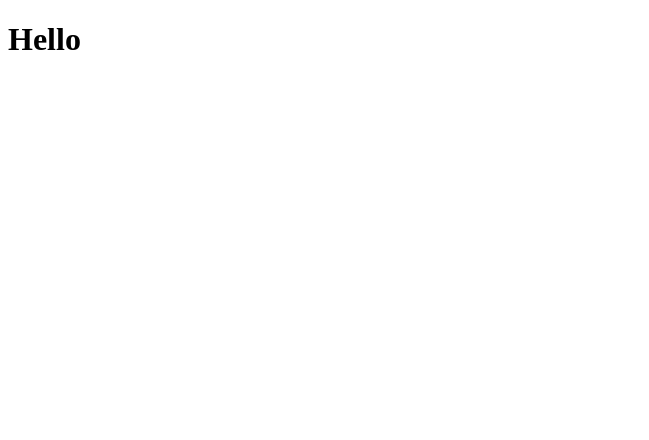
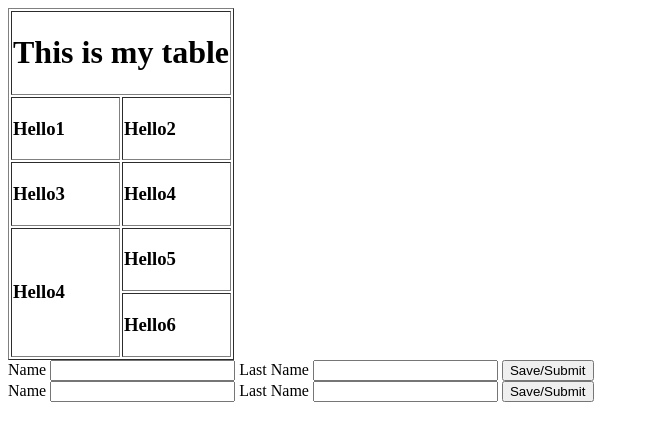
Before and after one commit to PaulaMiez/UB_01_02_JS, a plain HTML site: page week1.html in a window 1280 px wide. Shown: the whole page, without its empty margins (0-649 px from the left). Drawn offline with Linux system fonts and the light colour scheme.

Commit message:
commit 18/08

```diff
--- a/week1.html
+++ b/week1.html
@@ -1,12 +1,65 @@
 <!DOCTYPE html>
 <meta http-equiv="Content-type" content="text/html;charset=UTF-8">
 <html>
-    <head>
-        <title>Sample Table</title>
-    </head>
-    <body>
-        <div>
-            <h1>Hello</h1>
-        </div>
-    </body>
+
+<head>
+    <title>Sample Table</title>
+</head>
+
+<body>
+    <table border="1">
+        <thead>
+            <tr>
+                <th colspan="2">
+                    <h1>This is my table</h1>
+                </th>
+            </tr>
+        </thead>
+        <tbody>
+            <tr>
+                <td>
+                    <h3>Hello1</h3>
+                </td>
+                <td>
+                    <h3>Hello2</h3>
+                </td>
+            </tr>
+            <tr>
+                <td>
+                    <h3>Hello3</h3>
+                </td>
+                <td>
+                    <h3>Hello4</h3>
+                </td>
+            </tr>
+            <tr>
+                <td rowspan="2">
+                    <h3>Hello4</h3>
+                </td>
+                <td>
+                    <h3>Hello5</h3>
+                </td>
+            <tr>
+                <td>
+                    <h3>Hello6</h3>
+                </td>
+            </tr>
+        </tbody>
+    </table>
+    <form method="get">
+        <label for="first_name_id">Name</label>
+        <input type="text" id="first_name_id" name="first_name_n">
+        <label for="last_name_id">Last Name</label>
+        <input type="text" id="last_name_id" name="last_name_n">
+        <button>Save/Submit</button>
+    </form>
+    <form>
+        <label for="first_name_id">Name</label>
+        <input type="text" id="first_name_id" name="first_name_n">
+        <label for="last_name_id">Last Name</label>
+        <input type="text" id="last_name_id" name="last_name_n">
+        <button>Save/Submit</button>
+    </form>
+</body>
+
 </html>
```
